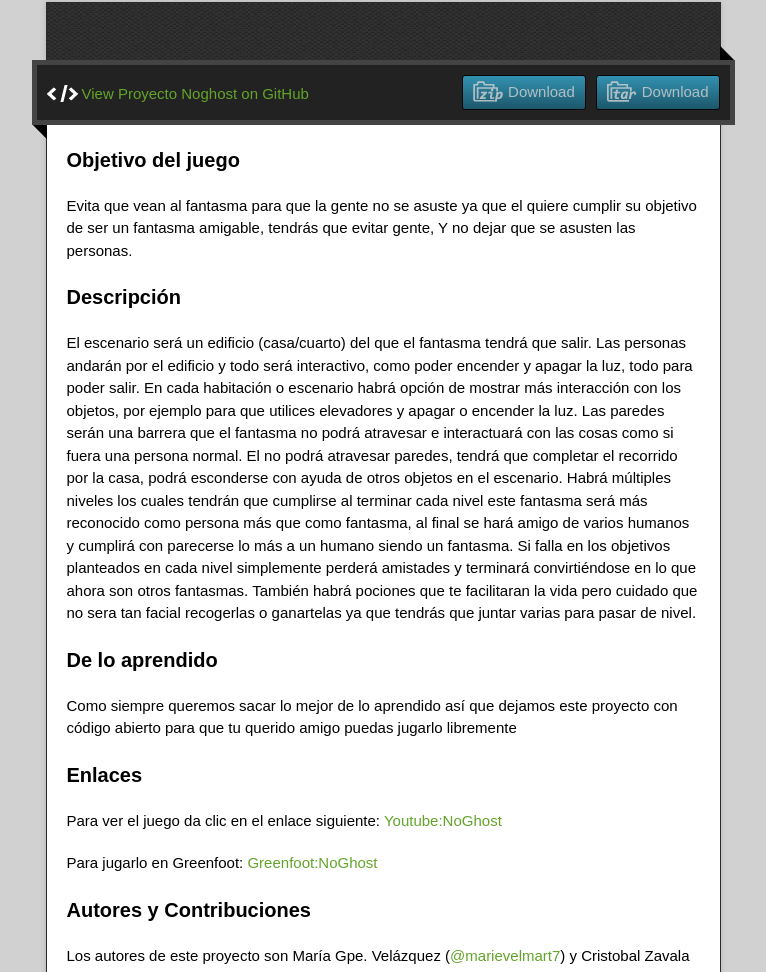
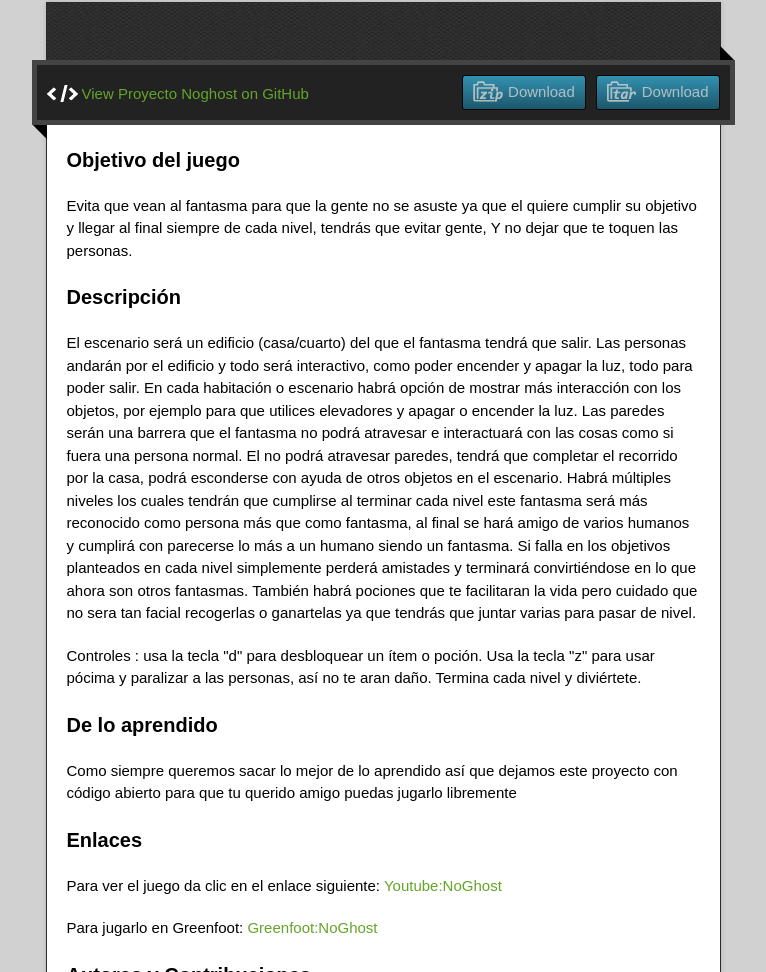
Before and after one commit to ppoo14152/NoGhost, a plain HTML site: page index.html in a window 1280 px wide. Shown: the part 128-1100 px from the top of the page, without its empty margins (257-1023 px from the left). Drawn offline with nearby package versions, Linux system fonts and the light colour scheme.

```diff
--- a/index.html
+++ b/index.html
@@ -39,7 +39,7 @@
           <h3>
 <a id="objetivo-del-juego" class="anchor" href="#objetivo-del-juego" aria-hidden="true"><span class="octicon octicon-link"></span></a>Objetivo del juego</h3>
 
-<p>Evita que vean al fantasma para que la gente no se asuste ya que el quiere cumplir su objetivo de ser un fantasma amigable, tendrás que evitar gente, Y no dejar que se asusten las personas.</p>
+<p>Evita que vean al fantasma para que la gente no se asuste ya que el quiere cumplir su objetivo y llegar al final siempre de cada nivel, tendrás que evitar gente, Y no dejar que te toquen las personas.</p>
 
 <h3>
 <a id="descripción" class="anchor" href="#descripci%C3%B3n" aria-hidden="true"><span class="octicon octicon-link"></span></a>Descripción</h3>
@@ -51,7 +51,12 @@
 El no podrá atravesar paredes, tendrá que completar el recorrido por la casa, podrá esconderse con ayuda de otros objetos en el escenario.
 Habrá múltiples niveles los cuales tendrán que cumplirse al terminar cada nivel este fantasma será más reconocido como persona más que como fantasma, al final se hará amigo de varios humanos y cumplirá con parecerse lo más a un humano siendo un fantasma.
 Si falla en los objetivos planteados en cada nivel simplemente perderá amistades y terminará convirtiéndose en lo que ahora son otros fantasmas.
-También habrá pociones que te facilitaran la vida pero cuidado que no sera tan facial recogerlas o ganartelas ya que  tendrás que juntar varias para pasar de nivel. </p>
+También habrá pociones que te facilitaran la vida pero cuidado que no sera tan facial recogerlas o ganartelas ya que  tendrás que juntar varias para pasar de nivel.</p>
+
+<p>Controles :
+usa la tecla "d" para desbloquear un ítem o poción.
+Usa la tecla "z" para usar pócima y paralizar a las personas, así no te aran daño.
+Termina cada nivel y diviértete.</p>
 
 <h3>
 <a id="de-lo-aprendido" class="anchor" href="#de-lo-aprendido" aria-hidden="true"><span class="octicon octicon-link"></span></a>De lo aprendido</h3>
```
Also changed, not shown: params.json (+1 -1 lines).
